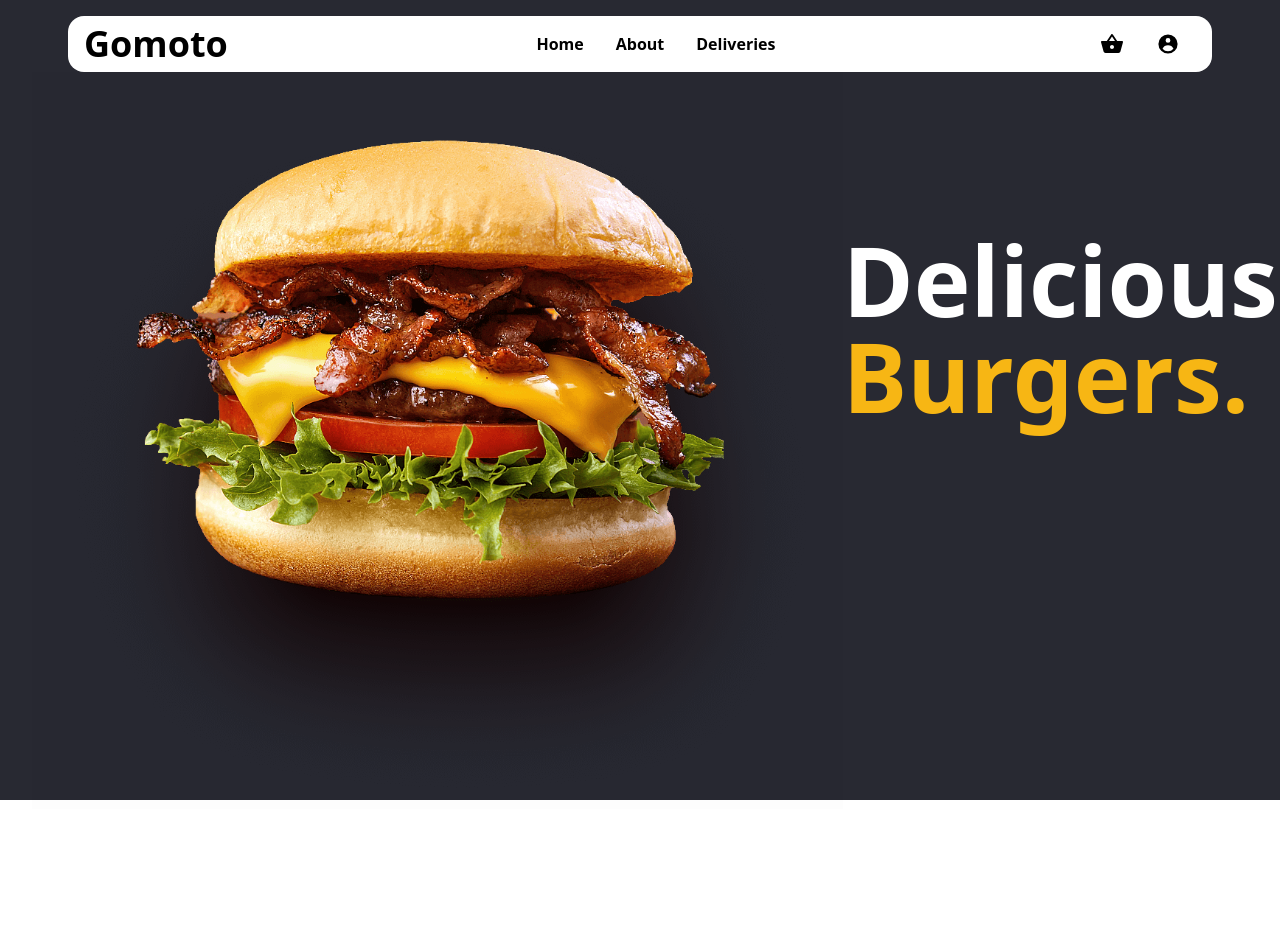
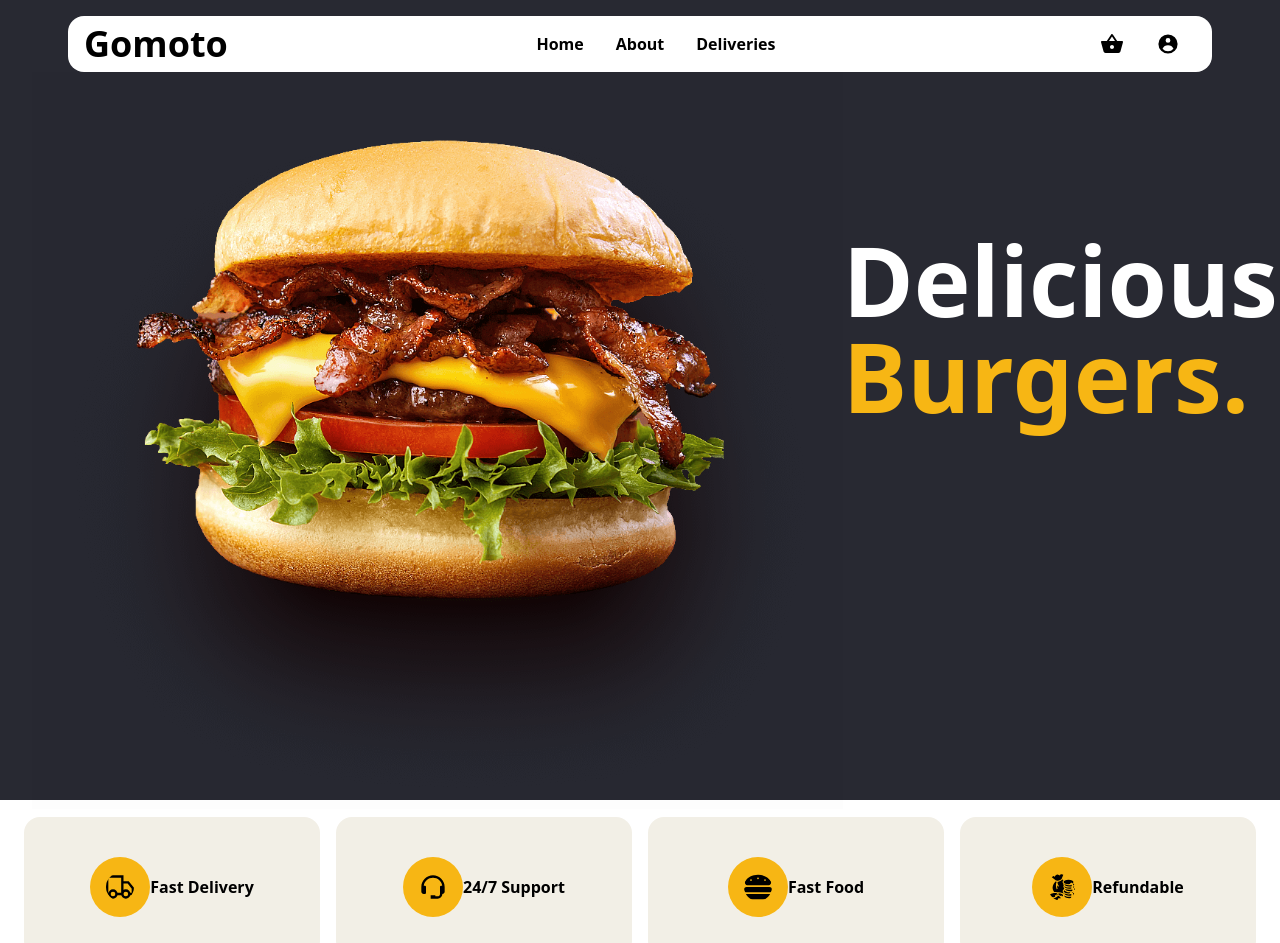
Before and after one commit to Marcos8060/Deliveroo, a React (Create React App) app: page / in a window 1280 px wide. Shown: the top 943 px of the page. Before the commit the page ends 809 px from the top, so only its background shows below. Built offline with nearby package versions, Linux system fonts and the light colour scheme.

Commit message:
created the category component

```diff
--- a/src/Pages/Home.js
+++ b/src/Pages/Home.js
@@ -1,6 +1,7 @@
 import React from 'react'
 import Navigation from '../components/Navigation'
 import burger from '../assets/Images/burger2.png'
+import Category from '../components/Category'
 
 const Home = () => {
   return (
@@ -10,6 +11,7 @@ const Home = () => {
             <img className='object-cover w-8/12 sm:w-12/12' src={burger} alt="burger" />
             <h1 className='text-white text-8xl font-bold my-40'>Delicious <span className='text-yellow'>Burgers.</span></h1>
         </div>
+        <Category />
     </div>
   )
 }
--- /dev/null
+++ b/src/components/Category.js
@@ -0,0 +1,30 @@
+import React from 'react'
+import { FaHamburger } from 'react-icons/fa'
+import { GrDeliver } from 'react-icons/gr'
+import { BiSupport } from 'react-icons/bi'
+import { GiCash } from 'react-icons/gi'
+
+const Category = () => {
+  return (
+    <div className='grid grid-cols-4'>
+        <div className='bg-category h-18 p-10 m-2 rounded-2xl flex items-center justify-center'>
+            <GrDeliver className='text-6xl bg-yellow rounded-full p-4'/>
+            <span className='font-bold'>Fast Delivery</span>
+        </div>
+        <div className='bg-category h-18 p-10 m-2 rounded-2xl flex items-center justify-center'>
+            <BiSupport className='text-6xl bg-yellow rounded-full p-4'/>
+            <span className='font-bold'>24/7 Support</span>
+        </div>
+        <div className='bg-category h-18 p-10 m-2 rounded-2xl flex items-center justify-center'>
+            <FaHamburger className='text-6xl bg-yellow rounded-full p-4'/>
+            <span className='font-bold'>Fast Food</span>
+        </div>
+        <div className='bg-category h-18 p-10 m-2 rounded-2xl flex items-center justify-center'>
+            <GiCash className='text-6xl bg-yellow rounded-full p-4'/>
+            <span className='font-bold'>Refundable</span>
+        </div>
+    </div>
+  )
+}
+
+export default Category
--- a/tailwind.config.js
+++ b/tailwind.config.js
@@ -12,6 +12,7 @@ module.exports = {
     colors: {
       yellow: "#F7B614",
       white: "#fff",
+      category: "#F2EFE6",
     },
   },
   plugins: [],
```
